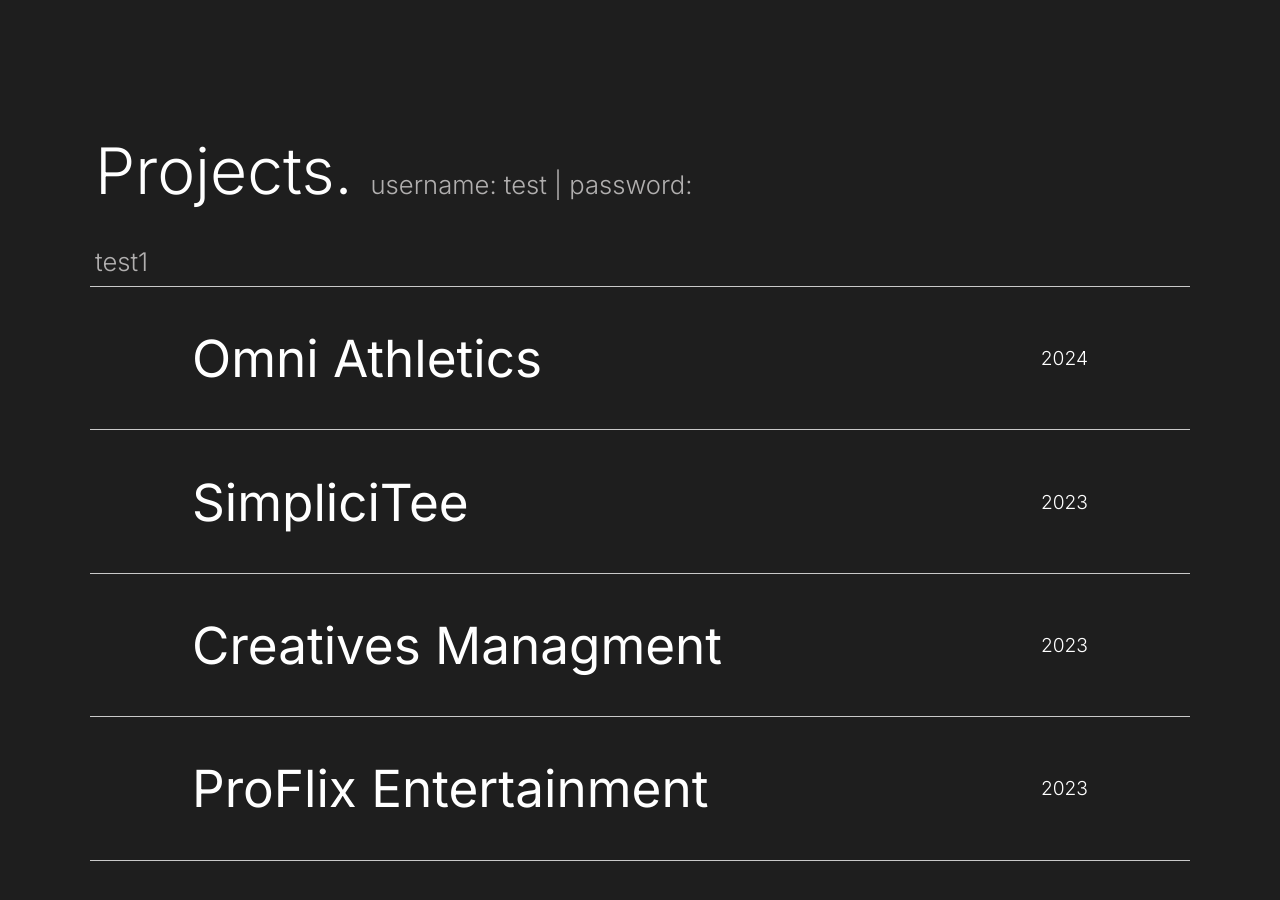
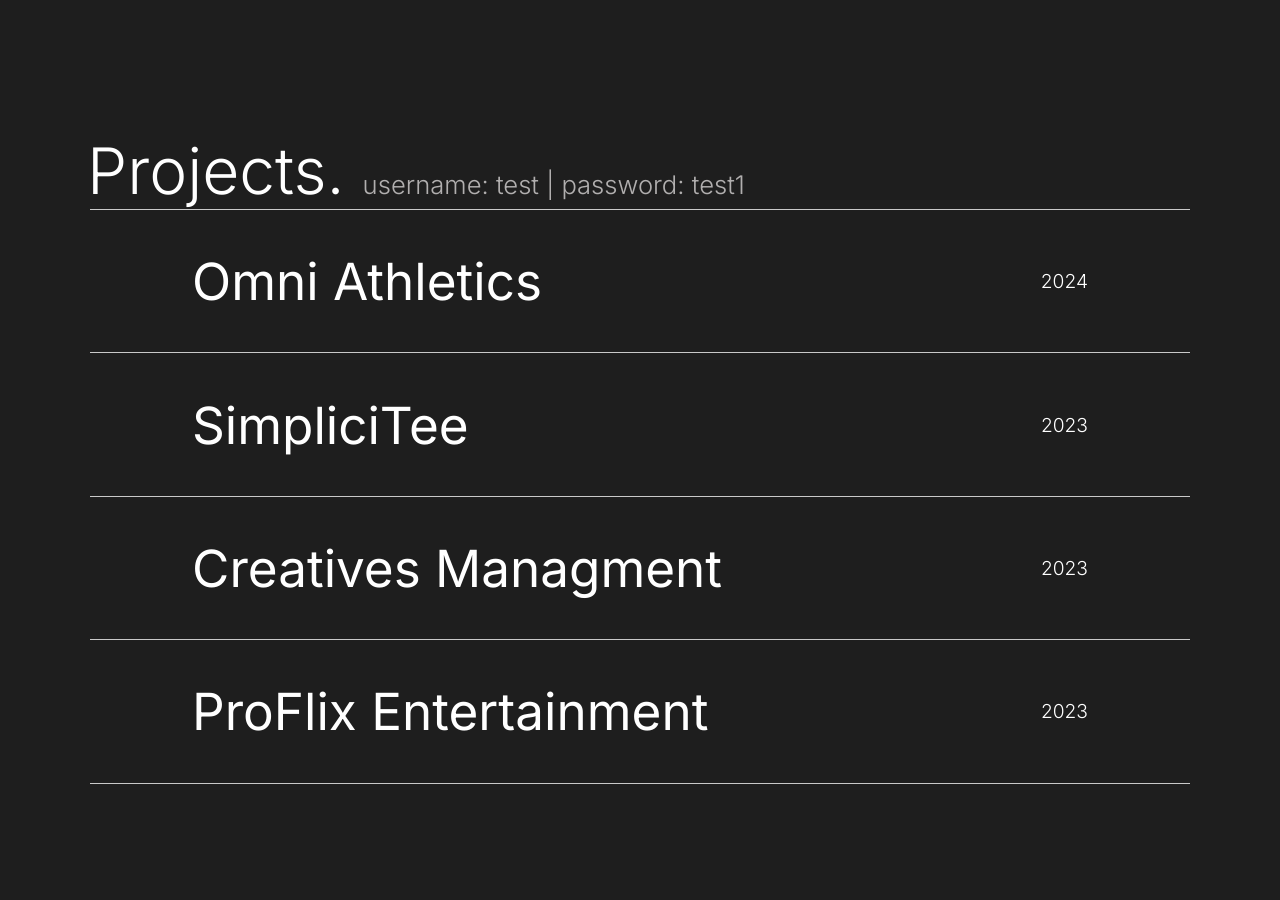
Before and after one commit to mmandle/michaelmandleweb, a Next.js app: page / in a window 1280 px wide. Shown: the part 2820-3720 px from the top of the page. Built offline with nearby package versions, Linux system fonts and the light colour scheme.

Commit message:
vercel analytics + wrapping error fix

```diff
--- a/src/app/layout.js
+++ b/src/app/layout.js
@@ -1,6 +1,7 @@
 import './globals.css'
 import { Inter } from 'next/font/google'
 import Header from '../components/Header';
+import { Analytics } from '@vercel/analytics/react';
 
 const inter = Inter({ subsets: ['latin'] })
 
@@ -17,6 +18,7 @@ export default function RootLayout({ children }) {
       <body className={inter.className}>
         <Header />
         {children}
+        <Analytics />
       </body>
     </html>
   )
--- a/src/components/Projects/style.module.scss
+++ b/src/components/Projects/style.module.scss
@@ -11,10 +11,11 @@
     color: white;
 
     h1 {
-        margin-right: 81vw;
+        margin-right: 35vw;
         font-size: 5vw;
         font-weight: 300;
         display: inline;
+        white-space: nowrap;
 
         .info {
             color: rgb(177, 175, 175);
```
